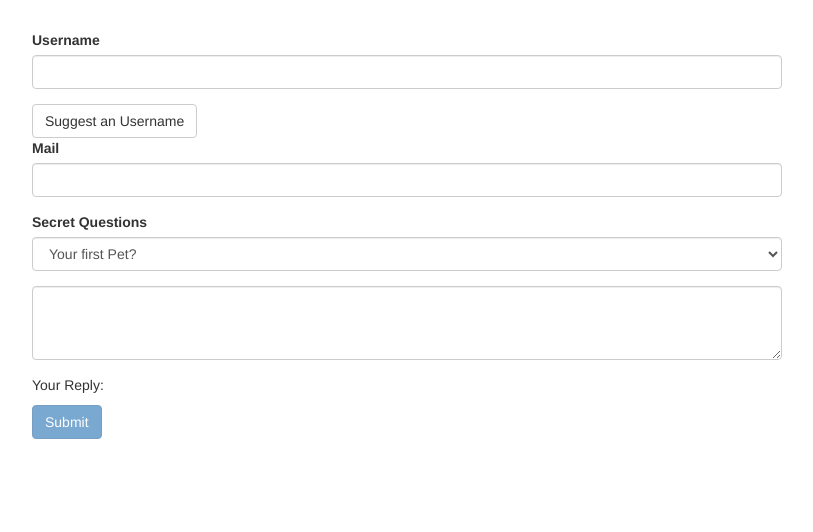
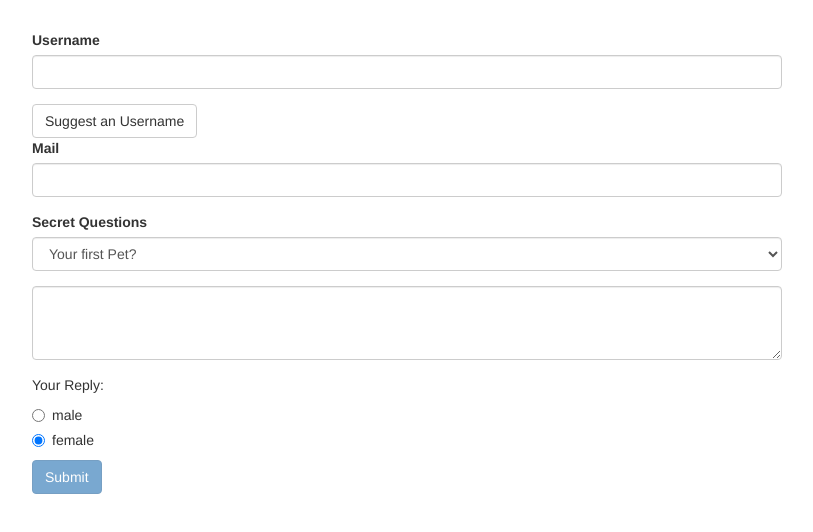
Before and after one commit to vimalpillai21/angular-forms, an Angular app: page / in a window 1280 px wide. Shown: the top 532 px of the page, without its empty margins (233-1046 px from the left). Built offline with nearby package versions, Linux system fonts and the light colour scheme.

Commit message:
radio button

```diff
--- a/src/app/app.component.html
+++ b/src/app/app.component.html
@@ -3,7 +3,8 @@
     <div class="col-xs-12 col-sm-10 col-md-8 col-sm-offset-1 col-md-offset-2">
       <form
       (ngSubmit)="onSubmit()" #f="ngForm">
-        <div id="user-data">
+        <div id="user-data" ngModelGroup="userData"
+        #userData="ngModelGroup">
           <div class="form-group">
             <label for="username">Username</label>
             <input type="text"
@@ -28,6 +29,7 @@
             <p *ngIf="!email.valid && email.touched">Enter a valid email</p>
           </div>
         </div>
+        <p *ngIf="!userData.valid && userData.touched">User Data is not valid</p>
         <div class="form-group">
           <label for="secret">Secret Questions</label>
           <select
@@ -43,6 +45,11 @@
           <textarea name="questionAnswer" class="form-control" [(ngModel)]="answer" rows="3"></textarea>
         </div>
         <p>Your Reply: {{answer}}</p>
+        <div class="radio" *ngFor="let gender of genders">
+          <label>
+            <input type="radio" name="gender" [ngModel]="genders[1]" [value]="gender" required>{{ gender }}
+          </label>
+        </div>
         <button class="btn btn-primary" type="submit" [disabled]="!f.valid">Submit</button>
       </form>
     </div>
--- a/src/app/app.component.ts
+++ b/src/app/app.component.ts
@@ -10,6 +10,7 @@
   @ViewChild('f') signupForm: NgForm;
   defaultSelected = 'pet';
   answer = '';
+  genders = ['male','female'];
 
   suggestUserName() {
     const suggestedName = 'Superuser';
```
